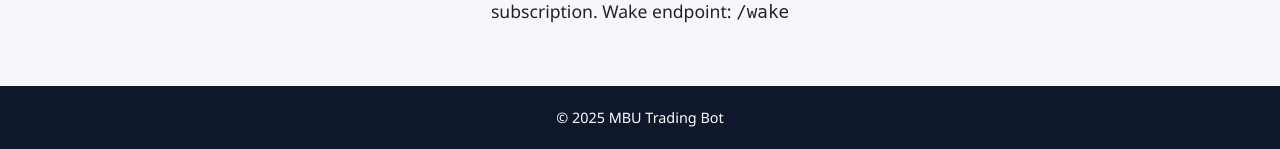
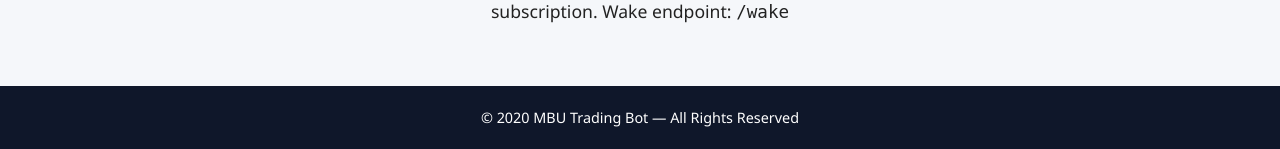
Before and after one commit to markbarnett1/mbu-tradingbot, a Flask app: template templates/dashboard.html in a window 1280 px wide. Shown: the part 1690-1839 px from the top of the page. Run offline with Flask 3, Linux system fonts and the light colour scheme; the template is opened without the code that fills it: most values are stand-ins (such as "Sample title", 1, 10 or a date in 2020).

Commit message:
Update dashboard.html

```diff
--- a/templates/dashboard.html
+++ b/templates/dashboard.html
@@ -209,8 +209,6 @@
     </section>
   </main>
 
-  <footer class="site-footer">
-    <div class="container">&copy; {{ datetime.utcnow().year }} MBU Trading Bot</div>
-  </footer>
-</body>
-</html>
+  <footer>
+  <p>&copy; {{ year }} MBU Trading Bot — All Rights Reserved</p>
+</footer>
```
